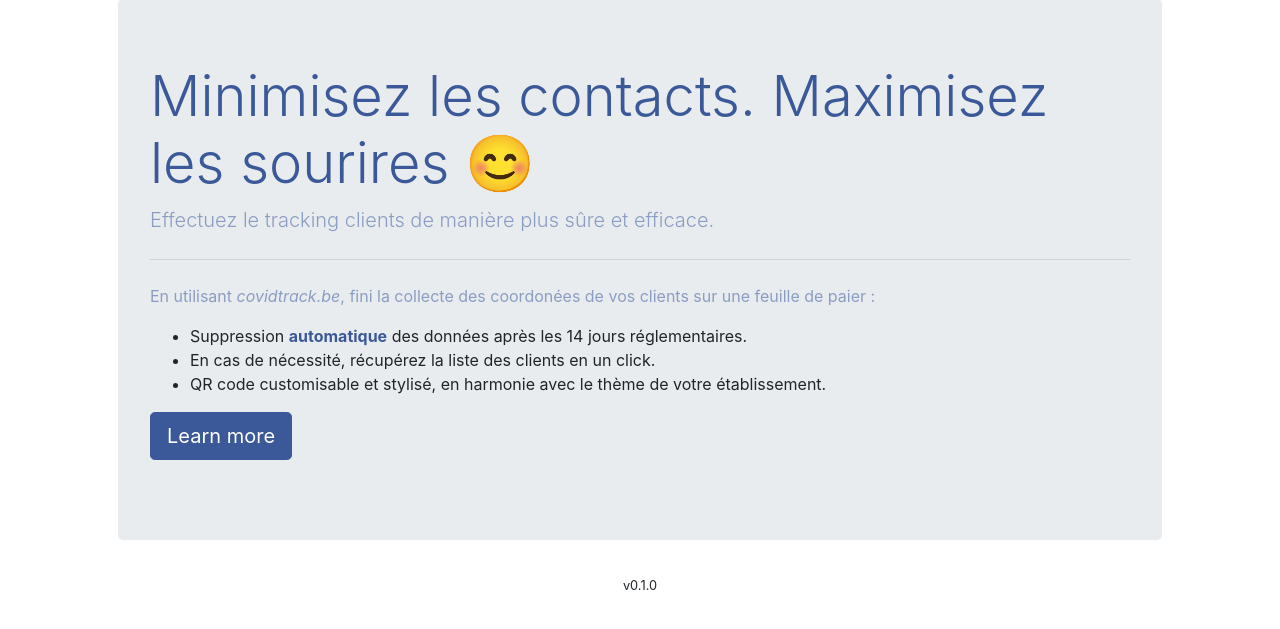
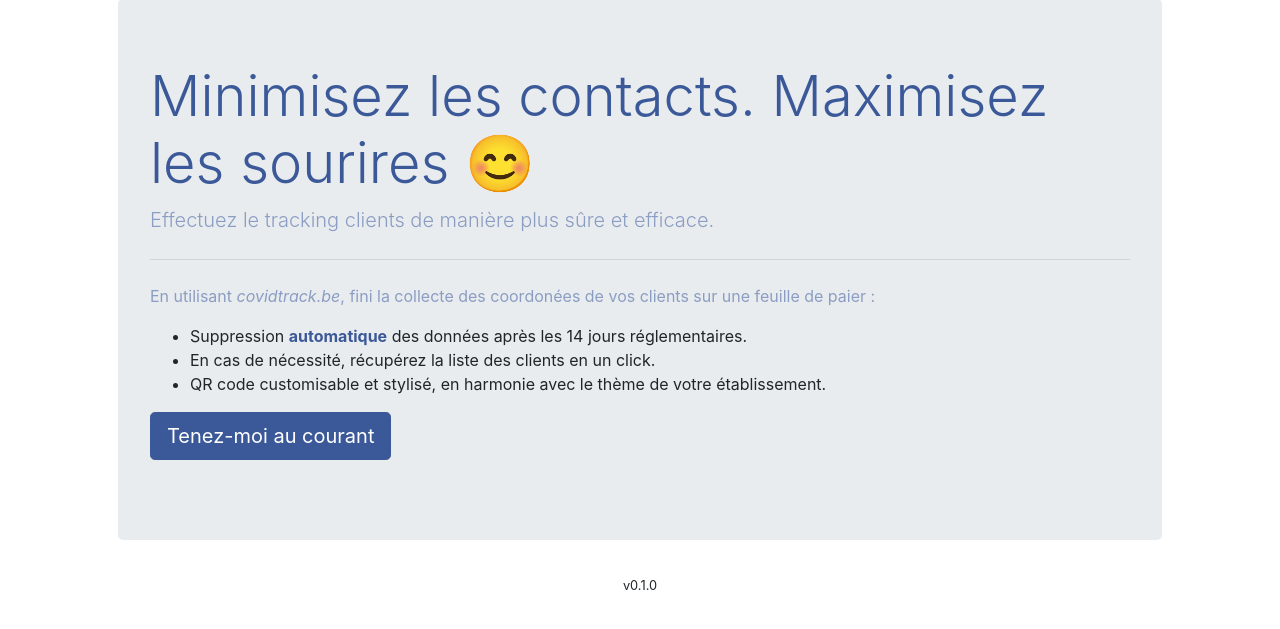
Before and after one commit to Max-le/HorecaCovidForm, a Flask app: page /why in a window 1280 px wide. Shown: the part 49-678 px from the top of the page. Run offline with Flask 2, Linux system fonts and the light colour scheme; some libraries are stand-ins or nearby versions.

Commit message:
change submit btn text on landing page

```diff
--- a/horecapp/templates/landing.html
+++ b/horecapp/templates/landing.html
@@ -14,7 +14,7 @@
     </p>
 
     <p class="lead">
-      <a class="btn btn-primary btn-lg" href="#" role="button">Learn more</a>
+      <a class="btn btn-primary btn-lg" href="#" role="button">Tenez-moi au courant</a>
     </p>
   </div>
 {% endblock %}
```
